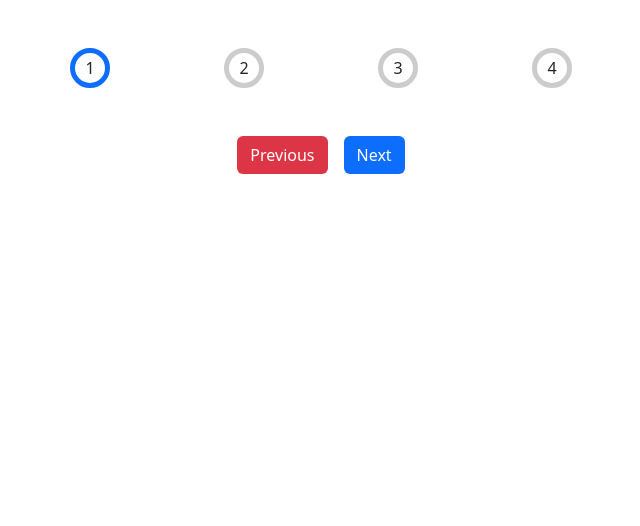
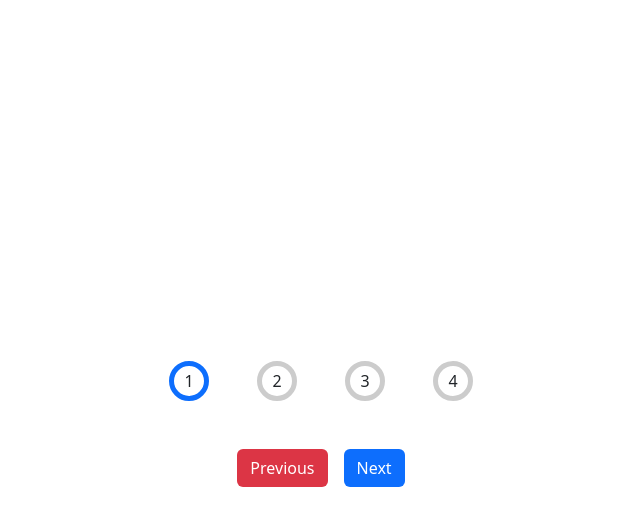
Before and after one commit to A-Richdom/Progress-Step, a plain HTML site: page progressStep.html in a window 1280 px wide. Shown: the whole page, without its empty margins (319-959 px from the left). Drawn offline with nearby package versions, Linux system fonts and the light colour scheme.

Commit message:
centralization of the element

```diff
--- a/progressStep.html
+++ b/progressStep.html
@@ -29,8 +29,8 @@
 </style>
 <body>
 
-    <section>
-        <div class="progress-container container col-md-6 d-flex justify-content-around mt-5">
+    <section class="position-absolute top-50 start-50 translate-middle">
+        <div class="progress-container container col-md d-flex gap-5 justify-content-around mt-5">
             <div class="progress-step active">1</div>
             <div class="progress-step">2</div>
             <div class="progress-step">3</div>
```
